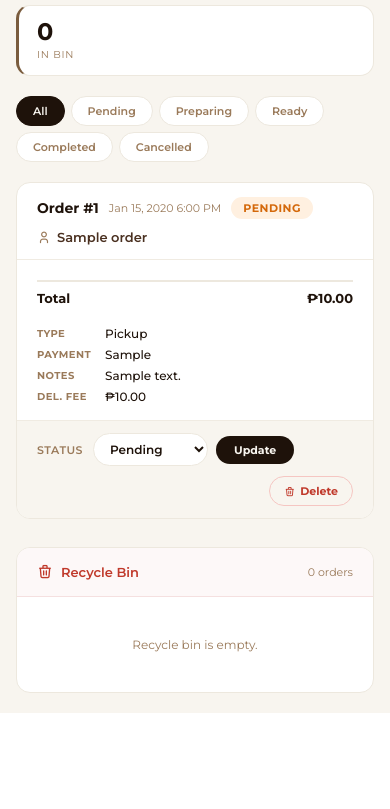
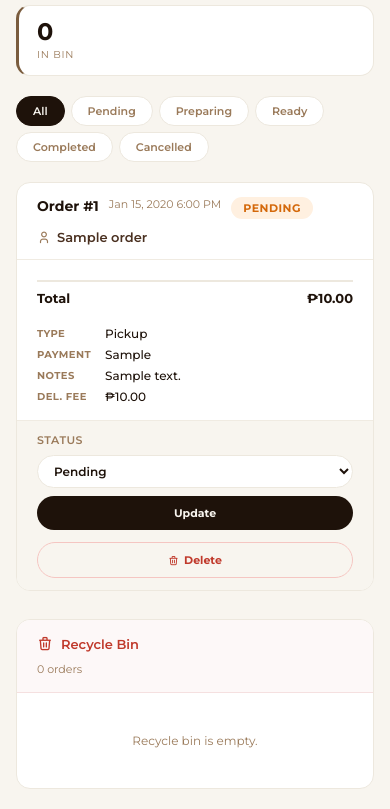
Before and after one commit to RiReyes1111/Sydcoffee, a PHP site: page /admin/adminorders.php in a window 390 px wide. Shown: the part 275-1084 px from the top of the page. Before the commit the page ends 988 px from the top, so only its background shows below. Run offline with PHP 8.4, Linux system fonts and the light colour scheme; a user stored in the database is signed in; tables that the repository leaves empty hold one stand-in row (values such as "Sample post"); some web fonts are replaced.

Commit message:
button fix

```diff
--- a/admin/adminorders.php
+++ b/admin/adminorders.php
@@ -14,7 +14,7 @@ if (!isset($_SESSION['logged_in']) || $_SESSION['role'] !== 'admin') {
     exit();
 }
 
-// Tell MySQL to use PH time for this session
+
 $conn->query("SET time_zone = '+08:00'");
 
 if (isset($_POST['update_status'])) {
@@ -45,7 +45,7 @@ if (isset($_POST['empty_bin'])) {
     header("Location: adminorders.php"); exit();
 }
 
-// Helper: format any datetime string as PH time
+
 function phTime($datetime, $format = 'M j, Y g:i A') {
     if (empty($datetime)) return '';
     $dt = new DateTime($datetime, new DateTimeZone('Asia/Manila'));
@@ -207,26 +207,104 @@ body{font-family:'Montserrat',sans-serif;background:var(--cream);color:var(--tex
 .sidebar-overlay.show{display:block;}
 
 @media(max-width:768px){
-    .sidebar{transform:translateX(-100%);}
-    .sidebar.open{transform:translateX(0);}
-    .main{margin-left:0;}
-    .menu-toggle{display:block;}
-    .content{padding:20px 16px;}
-    .topbar{padding:14px 16px;}
-    .order-customer{margin-left:0;width:100%;}
-    .topbar-right{gap:6px;}
+    .sidebar{
+        transform:translateX(-100%);
+    }
 
+    .sidebar.open{
+        transform:translateX(0);
+    }
+
+    .main{
+        margin-left:0;
+    }
+
+    .menu-toggle{
+        display:block;
+    }
+
+    .content{
+        padding:20px 16px;
+    }
+
+    .topbar{
+        padding:14px 16px;
+    }
+
+    .topbar-right{
+        gap:6px;
+    }
+
+    .order-head{
+        align-items:flex-start;
+    }
+
+    .order-customer{
+        margin-left:0;
+        width:100%;
+    }
+
+    .order-body{
+        flex-direction:column;
+    }
+
+    .order-meta{
+        min-width:100%;
+    }
 
     .order-foot{
-        align-items:center;
+        display:flex;
+        flex-direction:column;
+        align-items:stretch;
+        gap:12px;
+    }
+
+    .order-foot .foot-label{
+        margin-bottom:-4px;
     }
 
     .order-foot form{
-        margin:0;
+        width:100%;
+        margin:0 !important;
     }
 
-    .order-foot form:last-child{
-        margin-left:auto !important;
+    .order-foot form:first-of-type{
+        display:flex;
+        flex-direction:column;
+        gap:10px;
+        align-items:stretch !important;
+    }
+
+    .status-select{
+        width:100%;
+    }
+
+    .btn-update-status,
+    .btn-delete-order,
+    .btn-restore,
+    .btn-force{
+        width:100%;
+        justify-content:center;
+    }
+
+    .btn-update-status{
+        padding:10px 18px;
+    }
+
+    .btn-delete-order,
+    .btn-restore,
+    .btn-force{
+        padding:10px 14px;
+    }
+
+    .bin-head{
+        flex-direction:column;
+        align-items:flex-start;
+    }
+
+    .bin-head-right{
+        width:100%;
+        justify-content:space-between;
     }
 }
 </style>
@@ -306,7 +384,7 @@ body{font-family:'Montserrat',sans-serif;background:var(--cream);color:var(--tex
         while ($order = $orders->fetch_assoc()):
             $hasOrders = true;
             $items = json_decode($order['items_json'], true) ?: [];
-            // Use DateTime with explicit PH timezone for "is new" check and display
+
             $createdDt = new DateTime($order['created_at'], $phTz);
             $nowDt     = new DateTime('now', $phTz);
             $isNew     = ($nowDt->getTimestamp() - $createdDt->getTimestamp()) < 300 && $order['status'] === 'pending';
--- a/php.ini
+++ /dev/null
@@ -1,2 +0,0 @@
-extension=/usr/local/lib/php/extensions/no-debug-zts-20240924/mysqli.so
-extension=/usr/local/lib/php/extensions/no-debug-zts-20240924/pdo_mysql.so
```
Also changed, not shown: css/checkoutcss.css (+8 -9 lines).
